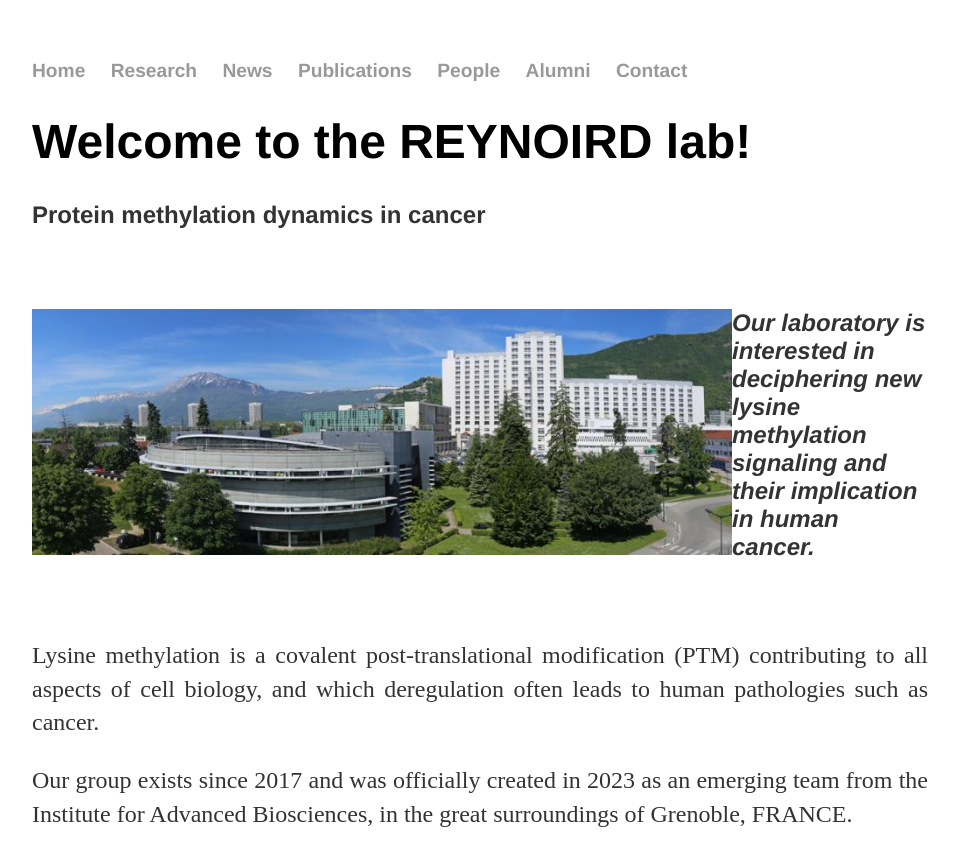
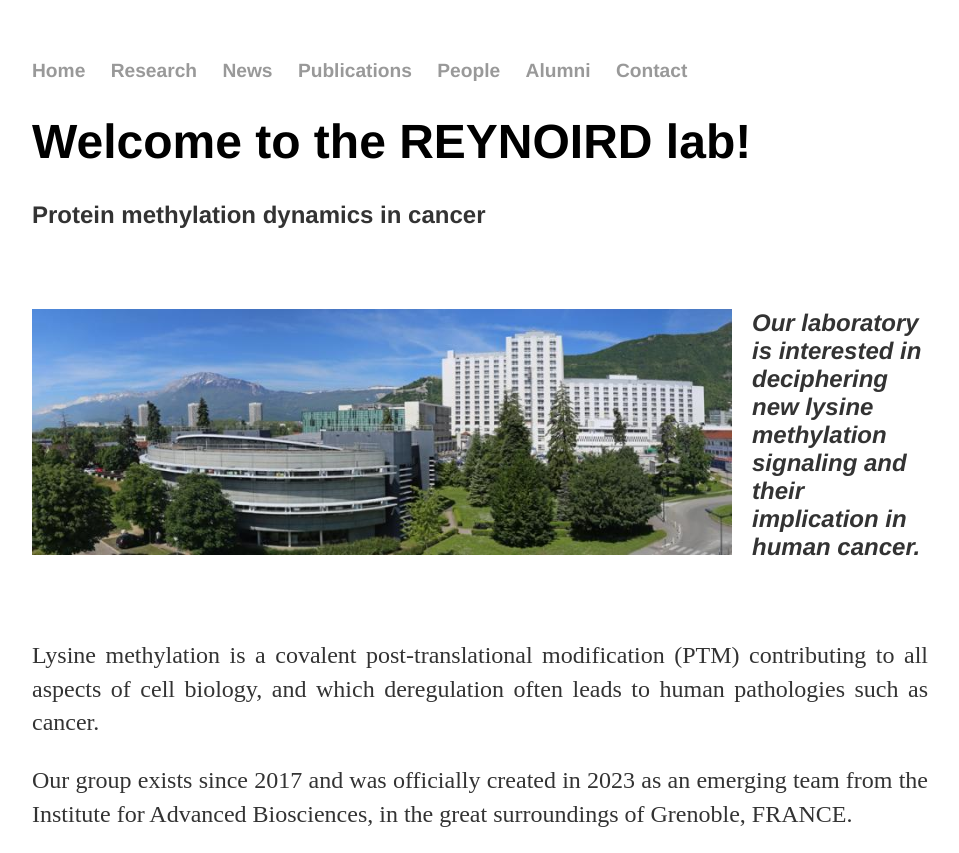
Before and after one commit to Reynoird-Lab/Reynoird-lab.github.io, a Jekyll site: the page built from index.html, in a window 1280 px wide. Shown: the top 853 px of the page, without its empty margins (160-1119 px from the left). Built offline with Jekyll 4.4.1, drawn with Linux system fonts in a browser that asks for light colours; Markdown is read by kramdown in place of the engine named in the settings; grey boxes are pictures that could not be loaded.

Commit message:
Update index.html

```diff
--- a/index.html
+++ b/index.html
@@ -11,7 +11,7 @@
 <br>
 <br>
 
-<div><img src="Images/IAB.jpg" title="Reynoird lab IAB" align="left" width="700" style="margin: 0px 0px 0px 0px;"/><p align="bottom" align="justify"><i><h2>Our laboratory is interested in deciphering new lysine methylation signaling and their implication in human cancer.</p></i></h2><br>
+<div><img src="Images/IAB.jpg" title="Reynoird lab IAB" align="left" width="700" style="margin: 0px 20px 0px 0px;"/><p align="bottom" align="justify"><i><h2>Our laboratory is interested in deciphering new lysine methylation signaling and their implication in human cancer.</p></i></h2><br>
 <p align="justify">Lysine methylation is a covalent post-translational modification (PTM) contributing to all aspects of cell biology, and which deregulation often leads to human pathologies such as cancer.</p>
 <p align="justify">Our group exists since 2017 and was officially created in 2023 as an emerging team from the Institute for Advanced Biosciences, in the great surroundings of Grenoble, FRANCE.</p> <br>
 <div><img src="Images/grenoblearea.jpg" title="Grenoble area" align="left" width="700" style="margin: 0px 20px 20px 0px;"/> </div>
```
